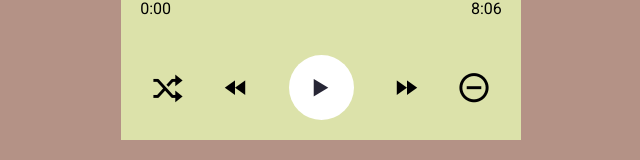
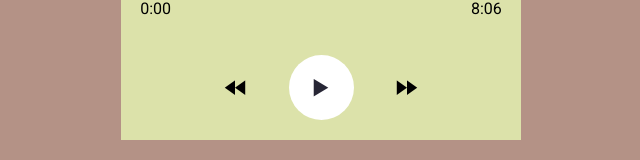
Before and after one commit to Eceegit/music-player, a plain HTML site: page index.html in a window 1280 px wide. Shown: the part 589-749 px from the top of the page, without its empty margins (319-959 px from the left). Drawn offline with nearby package versions, Linux system fonts and the light colour scheme.

Commit message:
uploaded documentation

```diff
--- a/index.html
+++ b/index.html
@@ -35,17 +35,18 @@
                     </div>
 
                     <div class="song-controls">
-                            <i class='bx bx-shuffle'></i>
+                            <!-- <i class='bx bx-shuffle'></i> -->
                             <i class='bx bx-rewind'></i>
                             <div onclick="playPause()">
                                 <i class='bx bx-play' id="play-control"></i>
                             </div>
                             <i class='bx bx-fast-forward'></i>
-                            <i class='bx bx-minus-circle' ></i>
+                            <!-- <i class='bx bx-minus-circle' ></i>                          -->
                     </div>
                 </div>
         </div>
 
+        <!-- link js file -->
         <script src="main.js"></script>
     </body>
 </html>
```
Also changed, not shown: docmentation/codesnaps/step 1.png (added), docmentation/codesnaps/step 2.png (added), docmentation/codesnaps/step 3.png (added), docmentation/codesnaps/step 4.png (added), docmentation/codesnaps/step 4a.png (added), docmentation/codesnaps/step 4b.png (added), docmentation/codesnaps/step 4c.png (added), docmentation/codesnaps/step 4d.png (added), docmentation/codesnaps/step 4e.png (added), docmentation/codesnaps/step 4f.png (added), docmentation/codesnaps/step 4g.png (added), 1 other file.
